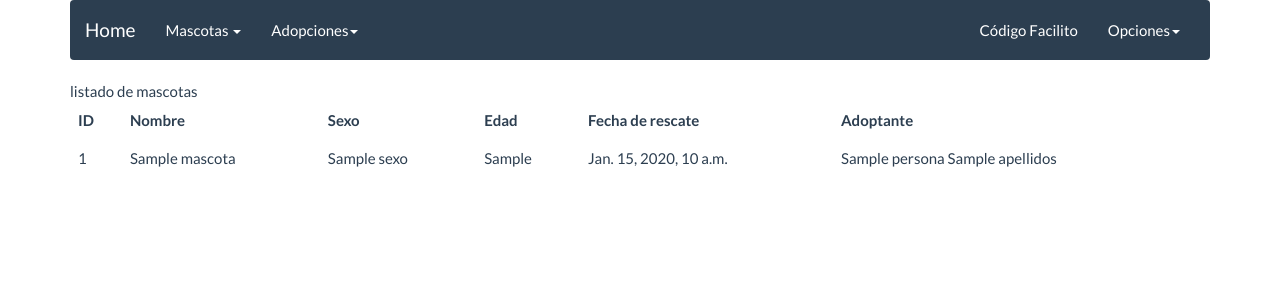
After one commit to andres-aguilar/cfDjango, a Django app: template facilito/templates/mascotas/mascota_list.html in a window 1280 px wide. The commit adds this page. Shown: the top 300 px of the page. Run offline with Django 3.2, Linux system fonts and the light colour scheme; the template is opened without the code that fills it: most values are stand-ins (such as "Sample title", 1, 10 or a date in 2020); some libraries are stand-ins or nearby versions.

Commit message:
Agregando el listar mascotas

```diff
--- a/facilito/facilito/apps/mascotas/urls.py
+++ b/facilito/facilito/apps/mascotas/urls.py
@@ -1,7 +1,8 @@
 from django.conf.urls import url
-from facilito.apps.mascotas.views import index, mascota_view
+from facilito.apps.mascotas.views import index, mascota_view, mascota_list
 
 urlpatterns = [
     url(r'^$', index, name='index'),
-    url(r'^nuevo$', mascota_view, name='mascota_view')
+    url(r'^nuevo$', mascota_view, name='mascota_view'),
+    url(r'^listar$', mascota_list, name='mascota_listar')
 ]
--- a/facilito/templates/base/base.html
+++ b/facilito/templates/base/base.html
@@ -28,7 +28,7 @@
                                                 <a href="#" class="dropdown-toggle" data-toggle="dropdown" role="button" aria-expanded="false">Mascotas <span class="caret"></span></a>
                                                 <ul class="dropdown-menu" role="menu">
                                                     <li><a href="{% url 'mascotas:mascota_view' %}">Registrar</a></li>
-                                                    <li><a href="#">Listar</a></li>
+                                                    <li><a href="{% url 'mascotas:mascota_listar' %}">Listar</a></li>
                                                 </ul>
                                             </li>
                                             <li class="dropdown">
--- /dev/null
+++ b/facilito/templates/mascotas/mascota_list.html
@@ -0,0 +1,38 @@
+{% extends 'base/base.html' %}
+
+{% block title %} Listado{% endblock title %}
+
+{% block content %}
+
+    listado de mascotas
+
+    <table class="table">
+        <thead>
+            <tr>
+                <th> ID </th>
+                <th> Nombre </th>
+                <th> Sexo </th>
+                <th> Edad </th>
+                <th> Fecha de rescate </th>
+                <th> Adoptante </th>
+            </tr>
+        </thead>
+        <tbody>
+        {% if mascotas %}
+            {% for mascota in mascotas %}
+            <tr>
+                <td> {{ mascota.id }} </td>
+                <td> {{ mascota.nombre }} </td>
+                <td> {{ mascota.sexo }} </td>
+                <td> {{ mascota.edad_aproximada }} </td>
+                <td> {{ mascota.fecha_rescate }} </td>
+                <td> {{ mascota.persona.nombre }} {{ mascota.persona.apellidos }} </td>
+            </tr>
+            {% endfor %}
+        {% else %}
+            <h1>No hay registros</h1>
+        {% endif %}
+        </tbody>
+    </table>
+
+{% endblock content %}
```
Also changed, not shown: facilito/facilito/apps/mascotas/views.py (+8 -0 lines).
